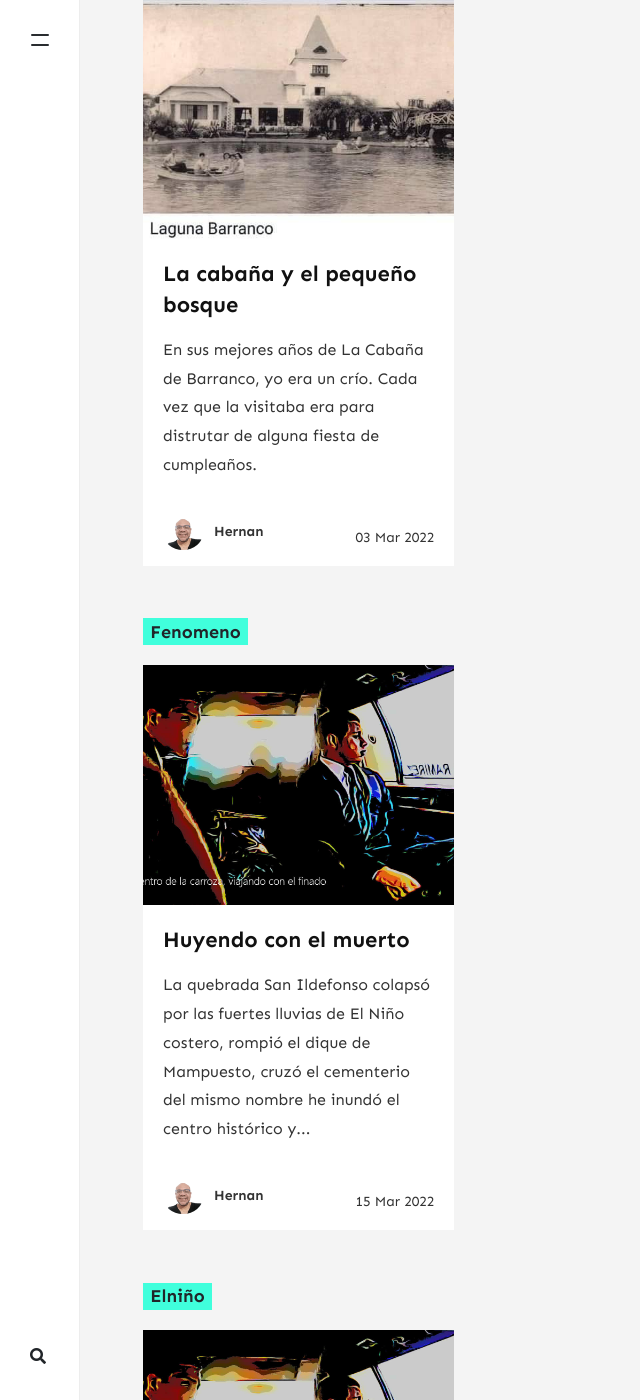
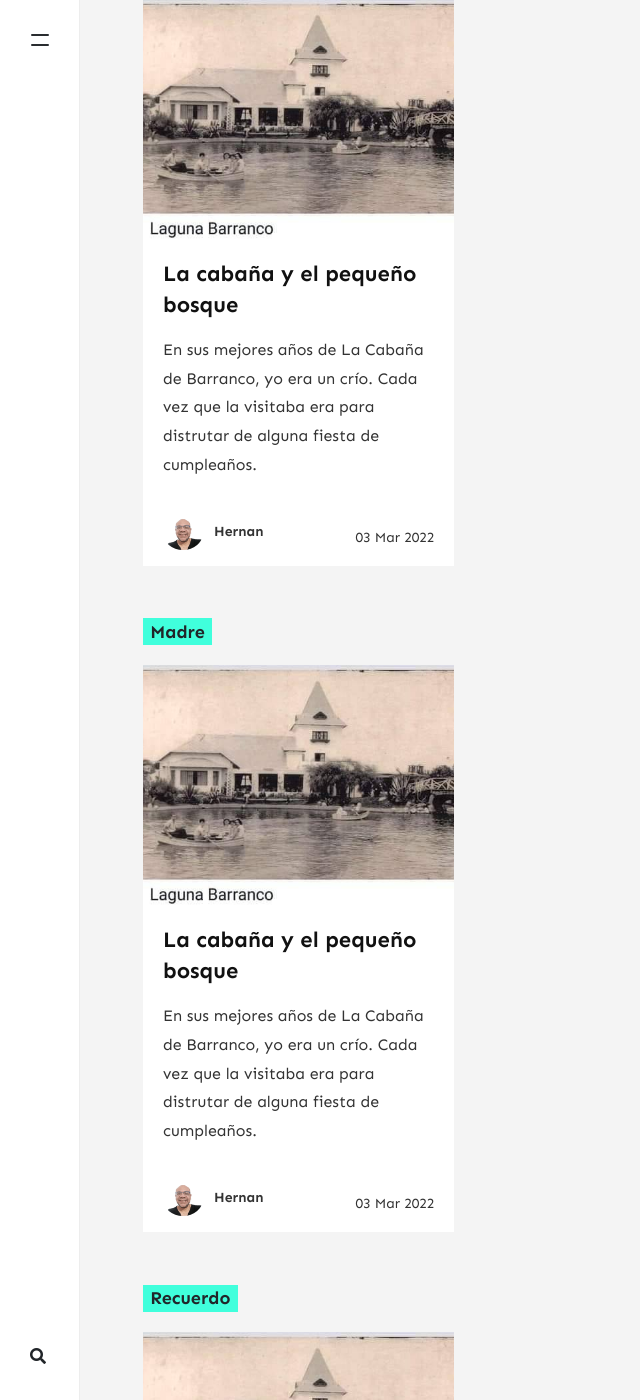
Before and after one commit to kanancho/unpardelineas, a Jekyll site: the page built from _pages/tags.md, in a window 1280 px wide and 1400 px high, scrolled down 22475 px. Shown: the whole window, without its empty margins (0-640 px from the left). Built offline with Jekyll 4.4.1, drawn with Linux system fonts in a browser that asks for light colours; nearby versions of some CDN libraries; comment, search, counter and statistics services are not loaded; some of the changed text lies outside the part shown.

Commit message:
categoria y tags

```diff
--- a/_posts/2022-03-3-la-cabana.md
+++ b/_posts/2022-03-3-la-cabana.md
@@ -2,8 +2,8 @@
 layout: post
 title:  "La cabaña y el pequeño bosque"
 author: hernan
-categories: [ Storytime ]
-tags: [ Infancia ]
+categories: [ Anécdotas ]
+tags: [infancia,madre,recuerdo,lugares,barranco,lima]
 image: assets/images/6.jpg
 ---
 
```
